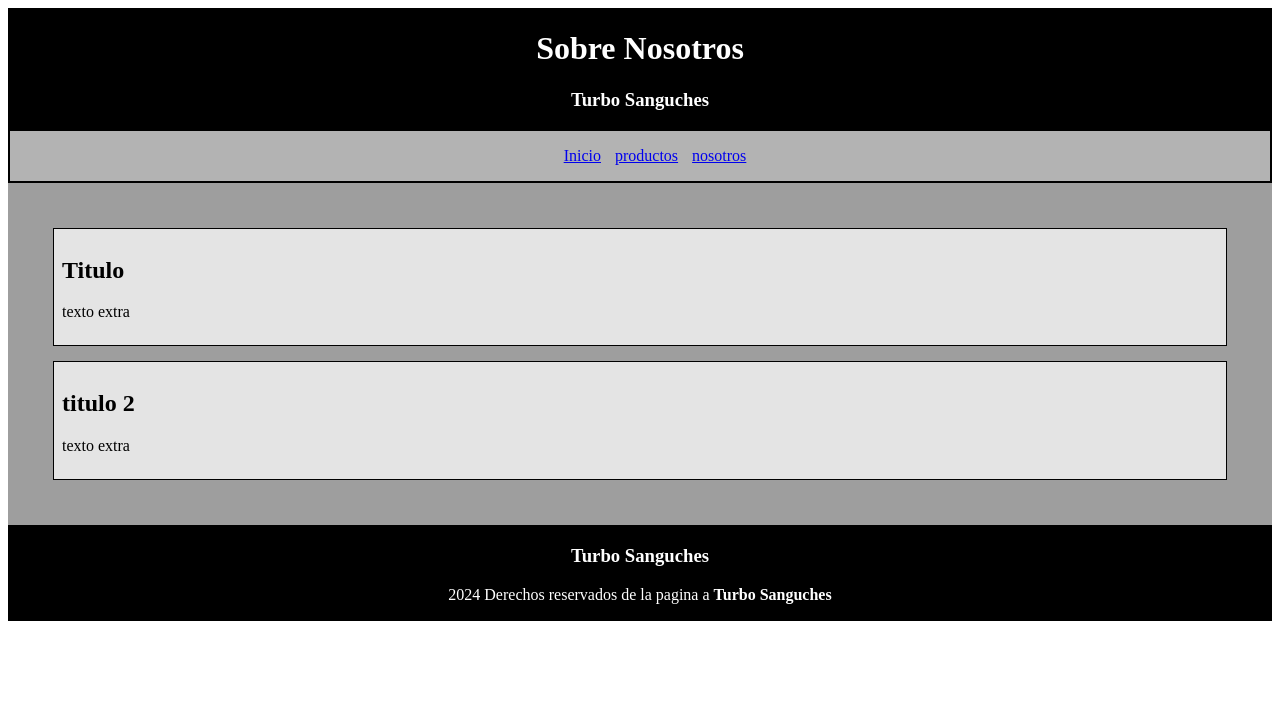
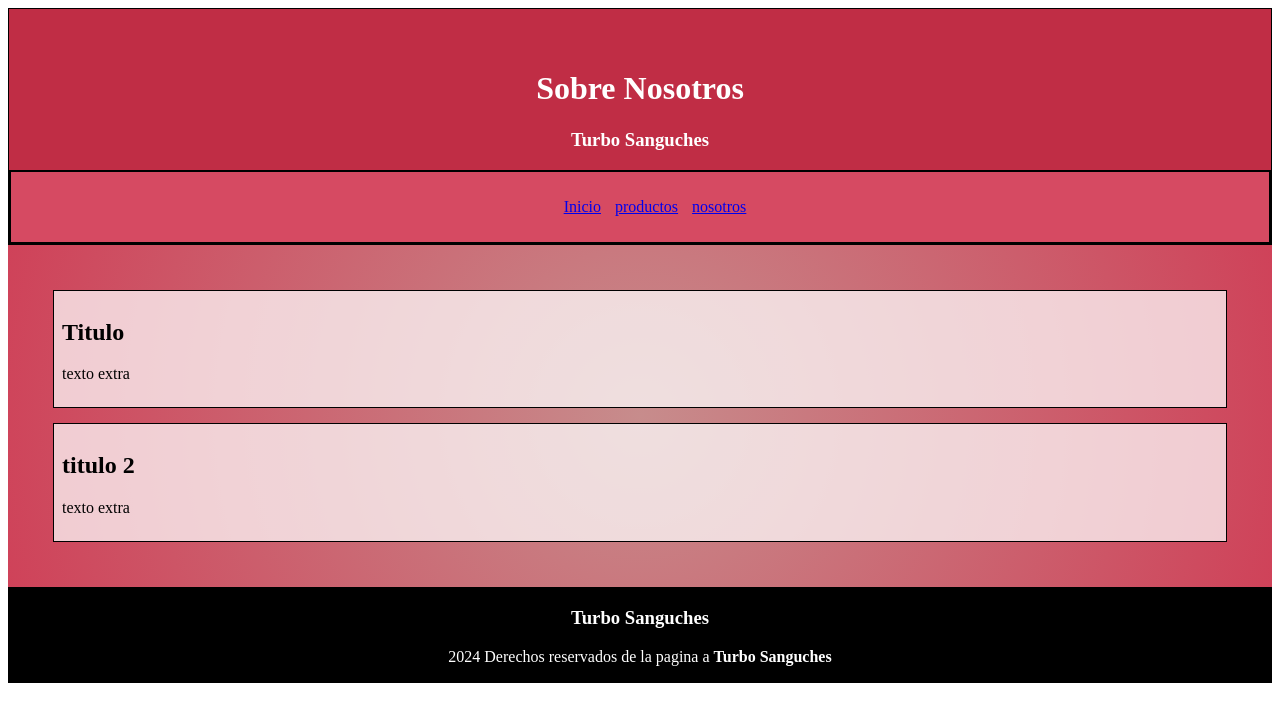
Before and after one commit to anestesiados2/TurboSanguches, a plain HTML site: page nosotros.html in a window 1280 px wide. Drawn offline with Linux system fonts and the light colour scheme.

Commit message:
Add files via upload

```diff
--- a/Nosotros2.css
+++ b/Nosotros2.css
@@ -1,13 +1,16 @@
 #titulo {
-    background-color: rgb(0, 0, 0);
-    border: 1px solid black;
+    background-color: rgb(192, 45, 69);
+    border: 1px solid rgb(0, 0, 0);
     text-align: center;
     margin: 0;
     color: white;
+    padding-top: 40px;
 }
 .menu {
-    background-color: rgb(179, 179, 179);
-    border: 1px solid black;
+    background-color: rgb(214, 74, 98);
+    border: 2px solid black;
+    padding-bottom: 10px;
+    padding-top: 10px;
 }
 .enlaces li {
     display: inline;
@@ -21,7 +24,7 @@
     color: white;
 }
 #cuerpo {
-    background-color: rgb(158, 158, 158);
+    background: radial-gradient(circle, rgb(199, 140, 140) 0%, rgb(207, 66, 89) 100%);
     padding: 30px;
 }
 .contenido {
--- a/entrada.css
+++ b/entrada.css
@@ -33,7 +33,7 @@
     padding: 30px;
 }
 .producto {
-    background-color: burlywood;
+    background-color: rgb(192, 45, 69);
     border: 1px solid black;
     width: 240px;
     height: 300px;
--- a/productos2.css
+++ b/productos2.css
@@ -1,12 +1,12 @@
 #titulo {
-    background-color: rgb(0, 0, 0);
+    background-color: rgb(192, 45, 69);
     border: 1px solid black;
     text-align: center;
     margin: 0;
     color: white;
 }
 .menu {
-    background-color: rgb(179, 179, 179);
+    background-color: rgb(180, 55, 82);
     border: 1px solid black;
 }
 .enlaces li {
@@ -18,15 +18,15 @@
     border: 1px solid black;
     text-align: center;
     margin: 0;
-    color: white;
+    color: rgb(110, 27, 27);
     padding-left: 10px;
 }
 #cuerpo {
-    background-color: rgb(158, 158, 158);
+    background-color: rgb(212, 70, 93);
     padding: 30px;
 }
 .producto {
-    background-color: beige;
+    background-color: rgb(238, 218, 153);
     border: 1px solid black;
     width: 240px;
     height: 300px;
@@ -39,7 +39,7 @@
     border: 1px solid black;
 }
 .contenido {
-    background-color: rgba(255, 255, 255, 0.721);
+    background-color: rgba(204, 91, 109, 0.979);
     border: 1px solid black;
     margin: 15px;
     padding: 8px;
```
Also changed, not shown: entrada.html (+1 -1 lines).
